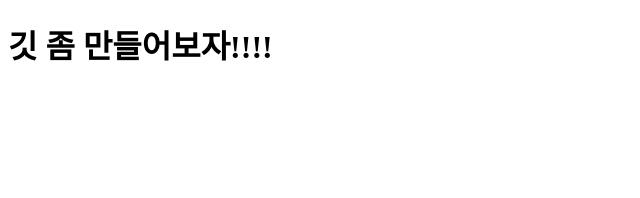
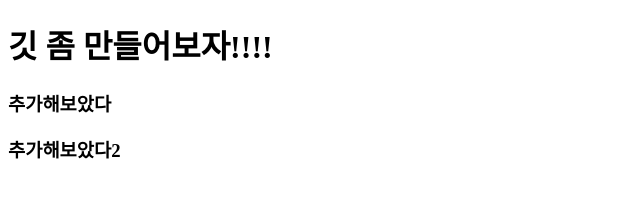
Before and after one commit to inseonUX/w_ux, a plain HTML site: page branch_test.html in a window 1280 px wide. Shown: the whole page, without its empty margins (0-640 px from the left). Drawn offline with Linux system fonts and the light colour scheme.

Commit message:
내용추가3

```diff
--- a/branch_test.html
+++ b/branch_test.html
@@ -10,5 +10,9 @@
 
     <h1>깃 좀 만들어보자!!!!</h1>
 
+    <h3>추가해보았다</h3>
+
+    <h3>추가해보았다2</h3>
+
 </body>
 </html>
```
